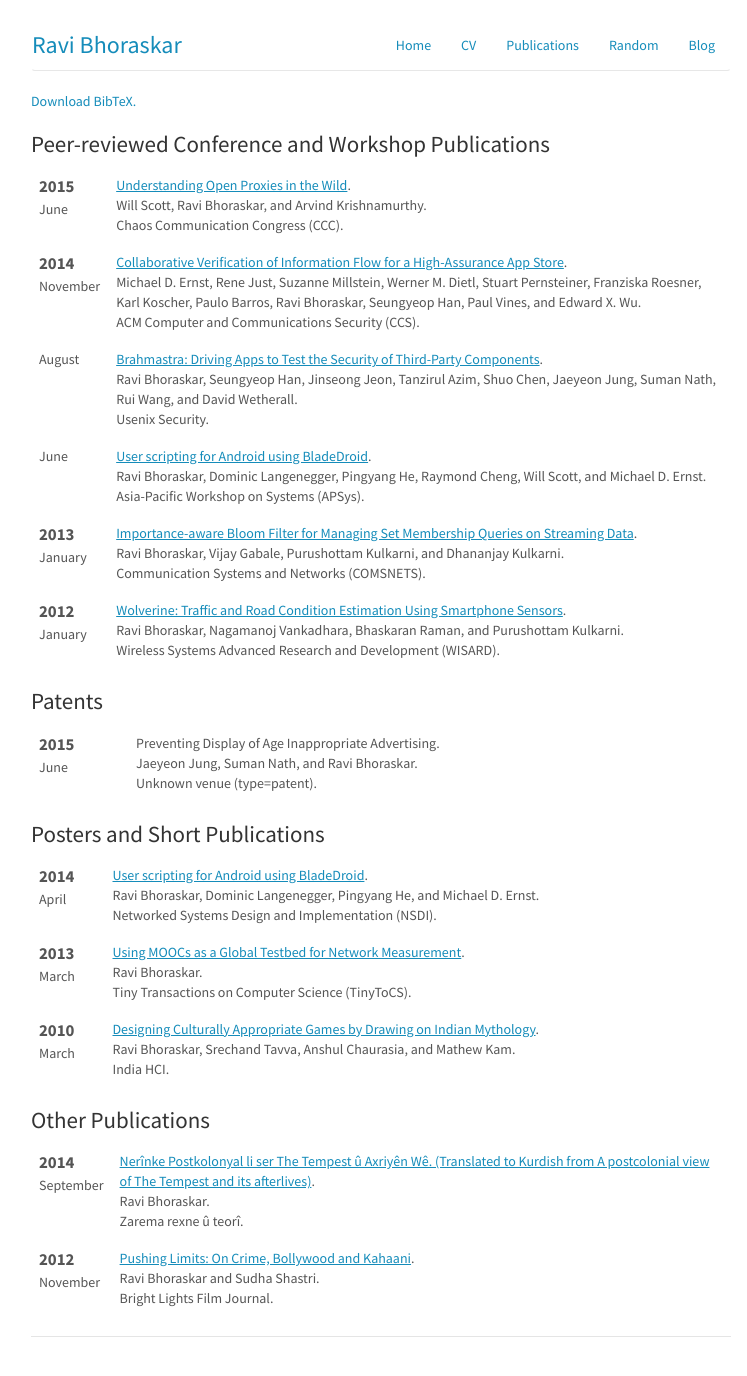
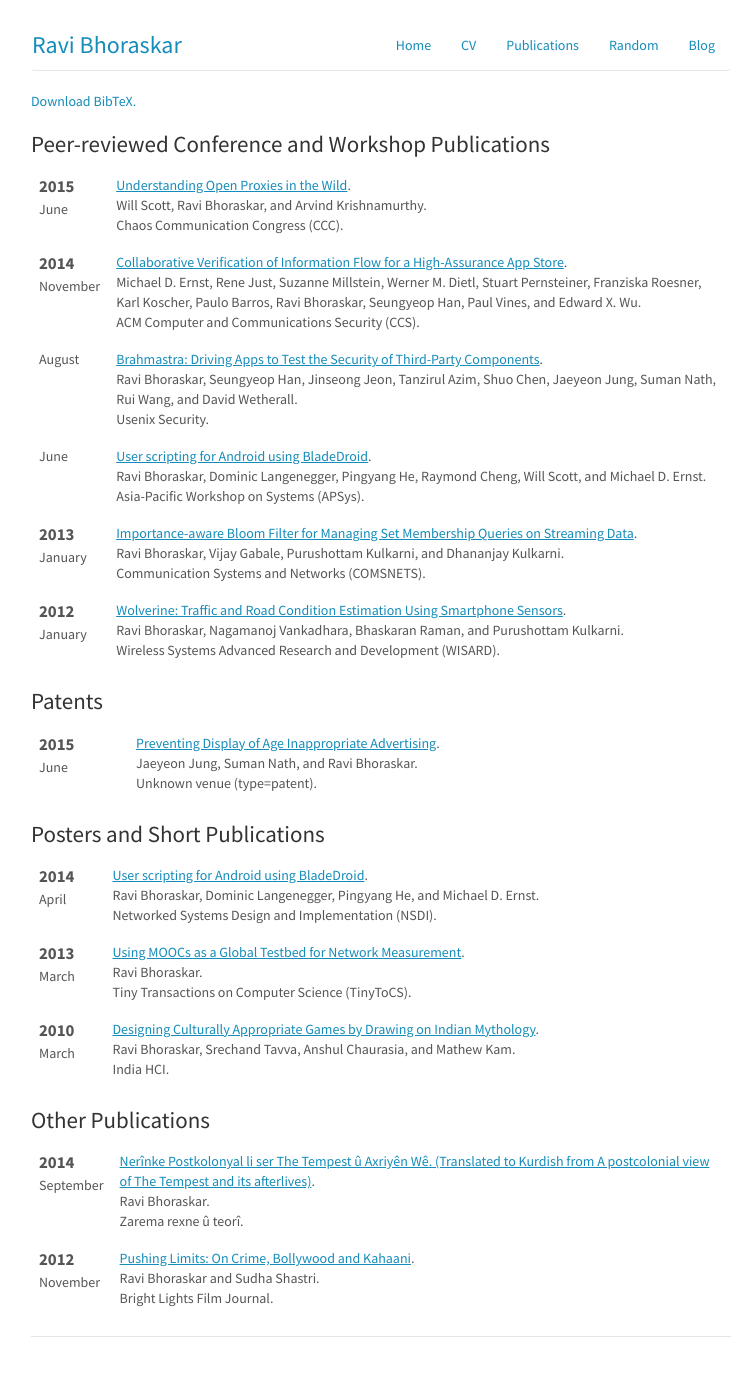
Before and after one commit to ravibhoraskar/ravibhoraskar.github.io, a Jekyll site: the page built from publications.html, in a window 1280 px wide. Shown: the whole page, without its empty margins (259-1006 px from the left). Built offline with Jekyll 4.4.1, drawn with Linux system fonts in a browser that asks for light colours; Markdown is read by kramdown in place of the engine named in the settings; part of the change alters nothing that is shown.

```diff
--- a/_includes/patentpubs.html
+++ b/_includes/patentpubs.html
@@ -11,7 +11,7 @@
 		</td>
 		<td class="publication">
 			<span class="pubtitle">
-				Preventing Display of Age Inappropriate Advertising.
+				<a href="papers/ageinappropriate.pdf">Preventing Display of Age Inappropriate Advertising</a>.
 			</span><br />
 			<span class="authors">
 				Jaeyeon Jung, Suman Nath, and Ravi Bhoraskar.
```
